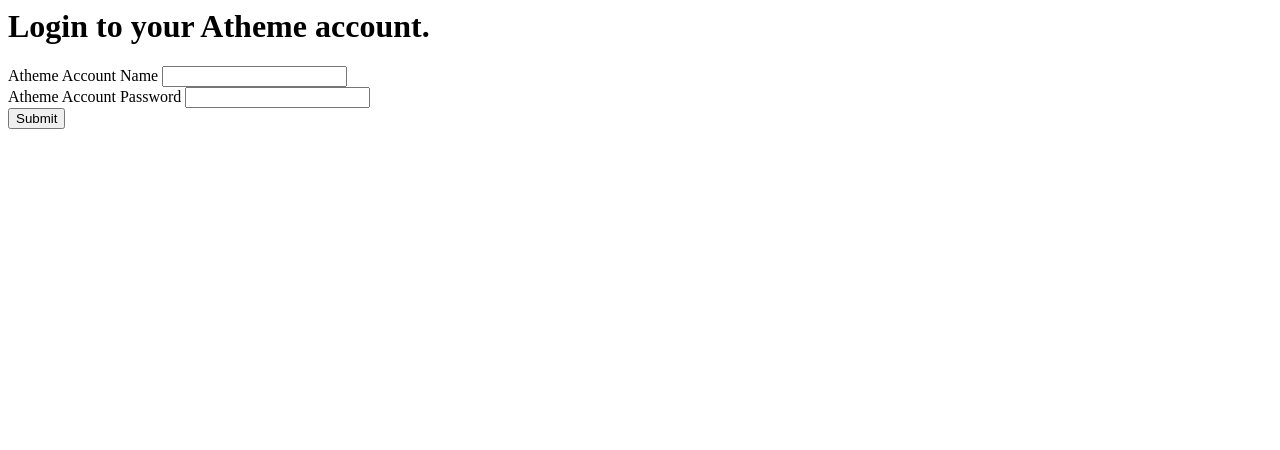
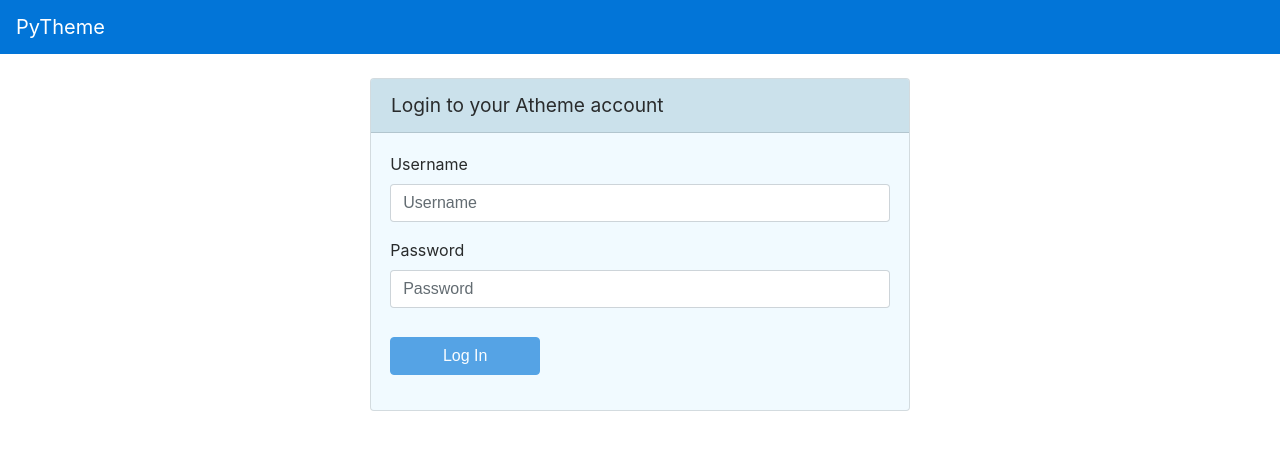
Before and after one commit to AlphaChat/pytheme, a Flask app: page /login in a window 1280 px wide. Shown: the top 450 px of the page. Run offline with Flask 2, Linux system fonts and the light colour scheme; parts of the project's set-up code (start-up, migrations or seed data) failed here and were passed over; some libraries are stand-ins or nearby versions.

Commit message:
Added bootstrap, set up basic templte, set up basic login page, added some fancy jquery nonsense on login page, fixed dad's import statement =]

```diff
--- a/Pytheme/__init__.py
+++ b/Pytheme/__init__.py
@@ -1,4 +1,4 @@
-from flask import Flask, request, session
+from flask import Flask, request, session, abort
 from .frontend import frontend
 
 from .csrf_protect import generate_csrf_token
--- /dev/null
+++ b/Pytheme/static/styles/default_style.css
@@ -0,0 +1,19 @@
+.container.main-container {
+  margin-top: 1.5em;
+}
+.card.login {
+  background-color: rgba(190, 232, 252, 0.22);
+}
+.card-header.login {
+  background-color: rgba(166, 200, 216, 0.5);
+  font-size: 1.2em;
+}
+.card-content.login {
+  padding: 1.2em
+}
+.btn-login-container {
+  margin-top: 1.8em;
+}
+.btn.login {
+  width: 150px;
+}
--- a/Pytheme/templates/base.html
+++ b/Pytheme/templates/base.html
@@ -2,17 +2,24 @@
 
 <html>
     <head>
+        <link rel="stylesheet" href="https://maxcdn.bootstrapcdn.com/bootstrap/4.0.0-beta.3/css/bootstrap.min.css" integrity="sha384-Zug+QiDoJOrZ5t4lssLdxGhVrurbmBWopoEl+M6BdEfwnCJZtKxi1KgxUyJq13dy" crossorigin="anonymous">
+        <link rel="stylesheet" href="{{ url_for('static', filename='styles/default_style.css') }}">
+        <script src="https://code.jquery.com/jquery-3.2.1.slim.min.js" integrity="sha384-KJ3o2DKtIkvYIK3UENzmM7KCkRr/rE9/Qpg6aAZGJwFDMVNA/GpGFF93hXpG5KkN" crossorigin="anonymous"></script>
+        <script src="https://cdnjs.cloudflare.com/ajax/libs/popper.js/1.12.9/umd/popper.min.js" integrity="sha384-ApNbgh9B+Y1QKtv3Rn7W3mgPxhU9K/ScQsAP7hUibX39j7fakFPskvXusvfa0b4Q" crossorigin="anonymous"></script>
+        <script src="https://maxcdn.bootstrapcdn.com/bootstrap/4.0.0-beta.3/js/bootstrap.min.js" integrity="sha384-a5N7Y/aK3qNeh15eJKGWxsqtnX/wWdSZSKp+81YjTmS15nvnvxKHuzaWwXHDli+4" crossorigin="anonymous"></script>
         {% block head %}
 
         <title>{% block title %}Pytheme{% endblock title %}</title>
 
-        {% with messages = get_flashed_messages(with_categories=True) %}
+        <!-- hiding these temporarily, display specific errors on child template(s) instead -->
 
-            {% for cat, msg in messages %}
-            <p class="{{ cat }}">{{ msg }}</li>
-            {% endfor %}
+        {#% with messages = get_flashed_messages(with_categories=True) %#}
 
-        {% endwith %}
+            {#% for cat, msg in messages %#}
+            <!--<p class="{{ cat }}">{{ msg }}</li>-->
+            {#% endfor %#}
+
+        {#% endwith %#}
 
         <style>
             {% block style %}
@@ -24,11 +31,15 @@
 
     <body>
         {% block body %}
-        <div class="container">
+        <nav class="navbar navbar-expand-lg bg-primary">
+          <a class="navbar-brand text-white" href="#">PyTheme</a>
+        </nav>
+        <div class="container main-container">
             {% block content %}
 
             {% endblock content %}
         </div>
         {% endblock body %}
+
     </body>
 </html>
--- a/Pytheme/templates/login.html
+++ b/Pytheme/templates/login.html
@@ -7,7 +7,79 @@
 
 {% block content %}
 
-    <h1>Login to your Atheme account.</h1>
+  <script>
+    $(document).ready(function() {
+      var loginBtn = $("#loginBtn");
+      var form = $("#loginForm");
+      var login = $("#account");
+      var pass = $("#password");
+
+      // set the initial state of the button to disabled
+      // once the user enters something, enable it
+      disableButton();
+
+      function disableButton() {
+        loginBtn.attr('disabled', '')
+          .attr('aria-disabled', true);
+      }
+      function enableButton() {
+        loginBtn.removeAttr('disabled')
+          .removeAttr('aria-disabled');
+      }
+
+      function checkFieldLength() {
+        if (!(login.val().length > 0 && pass.val().length > 0)) {
+          disableButton()
+        } else {
+          enableButton();
+        }
+      }
+
+      login.on('input', checkFieldLength);
+      pass.on('input', checkFieldLength);
+
+      loginBtn.on('click', function() {
+        disableButton();
+
+        // Disabling the button interferes with regular form submission
+        // so submit the form within the click event handler
+        form.submit();
+      });
+    });
+  </script>
+  <div class="row justify-content-center">
+    <div class="col-6">
+      <div class="card login">
+        <div class="card-header login">
+          Login to your Atheme account
+        </div>
+        <div class="card-content login">
+          <form method="post" id="loginForm">
+            <input name="csrf_token" type="hidden" value="{{ csrf_token() }}">
+            <div class="form-group">
+              <label for="username">Username</label>
+              <input type="text" class="form-control" id="account" name="accountname" placeholder="Username">
+            </div>
+            <div class="form-group">
+              <label for="password">Password</label>
+              <input type="text" class="form-control" id="password" name="password" placeholder="Password">
+            </div>
+            <div class="btn-login-container">
+              <button id="loginBtn" class="btn btn-primary login">Log In</button>
+            </div>
+          </form>
+          {% with messages = get_flashed_messages() %}
+            {% for msg in messages %}
+              <div class="alert alert-danger">
+                {{ msg }}
+              </div>
+            {% endfor %}
+          {% endwith %}
+        </div>
+      </div>
+    </div>
+  </div>
+    <!--<h1>Login to your Atheme account.</h1>
 
     <form method="POST">
         <input name="csrf_token" type="hidden" value="{{ csrf_token() }}">
@@ -18,6 +90,6 @@
         <input type="password" id="password" name="password">
         <br>
         <input type="submit">
-    </form>
+    </form>-->
 
 {% endblock content %}
```
